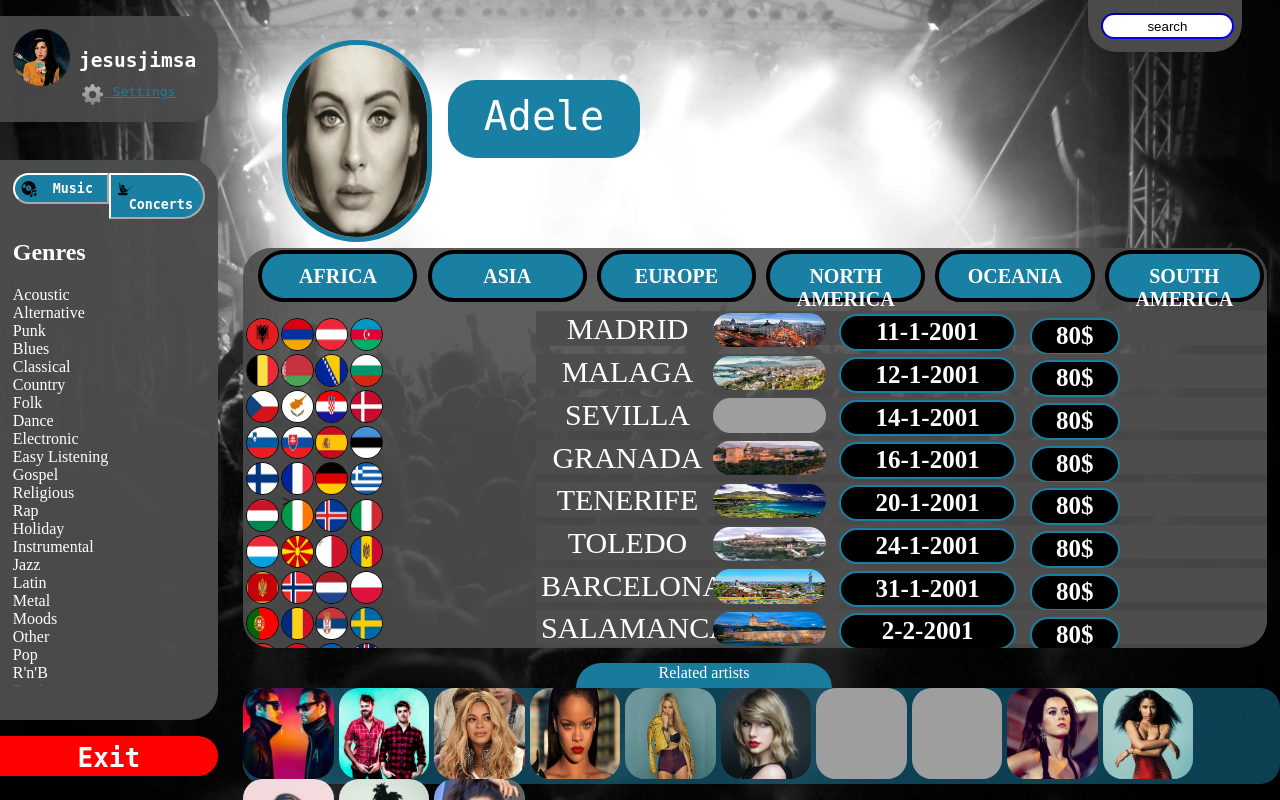
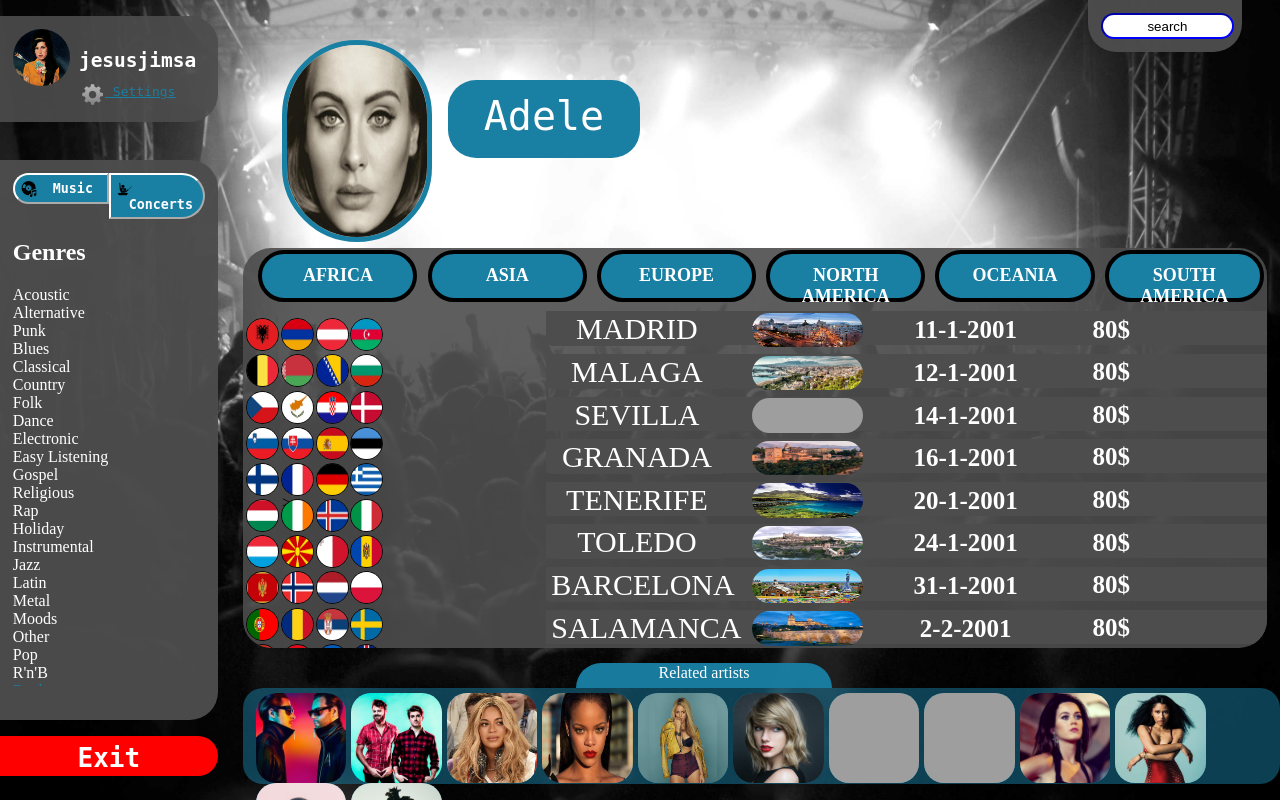
Before and after one commit to jesusjimsa/MuCr, a PHP site: page /html/MuCr_concerts_1.html in a window 1280 px wide. Run offline with PHP 8.4, Linux system fonts and the light colour scheme; grey boxes are pictures that could not be loaded.

Commit message:
Placing elements

```diff
--- a/css/MuCr.css
+++ b/css/MuCr.css
@@ -2337,14 +2337,16 @@
 	overflow-y: hidden;
 	overflow-x: hidden;
 }
+
 .listaciudades .continentes{
-	background-color: rgba(0,0,0,0)
+	background-color: rgba(0,0,0,0);
 	position:relative;
 	top:0px;
 	border-radius:28px 28px 0px 0px;
 	height:15%;
 	width: 100%;
 }
+
 .listaciudades .continentes .cont{
 	background-color: #197fa3;
 	position: relative;
@@ -2358,20 +2360,21 @@
 	margin-left: 1%;
 	text-align: center;
 	padding-top: 1%;
-	font-size: 20px;
+	font-size: 18px;
 	color: white;
 	font-weight: bold;
 }
 
-.listaciudades .ciudades{
+.listaciudades .countries{
 	position:relative;
 	border-radius:0px 0px 0px 28px;
 	top:0px;
 	left:0px;
 	height:85%;
-	width: 15%;
-}
-.listaciudades .ciudades .flag{
+	width: 15.5%;
+}
+
+.listaciudades .countries .flag{
 	position:relative;
 	height:31px;
 	width:31px;
@@ -2383,20 +2386,22 @@ border:1px solid #000000;
 	margin-left: 1%;
 	margin-bottom: 2%;
 }
-.listaciudades .ciudades .flag img{
+
+.listaciudades .countries .flag img{
 	height: 100%;
 	width:100%;
 	position: relative;
 	border-radius: 200px 200px 200px 200px;
 	z-index: 0;
 }
-.listaciudades .ciudades .flag .titulo{
+
+.listaciudades .countries .flag .titulo{
 	position: relative;
 	background-color: #197fa3;
 	color:white;
 	height: 70%;
 	width:100%;
-	bottom: 35px;
+	bottom: 36px;
 	z-index: 1;
 	border-radius: 200px 200px 200px 200px;
 	text-align: center;
@@ -2404,9 +2409,10 @@ margin-bottom: 2%;
 	font-size: 10px;
 	font-weight: bold;
 	opacity: 0;
-}
-
-.listaciudades .ciudades .flag .titulo:hover {
+	cursor: pointer;
+}
+
+.listaciudades .countries .flag .titulo:hover {
 	opacity: 1;
 }
 
@@ -2414,11 +2420,12 @@ opacity: 1;
 	position:relative;
 	border-radius:0px 0px 28px 0px;
 	bottom:85%;
-	left:15%;
+	left:16%;
 	height:85%;
-	width: 85%;
+	width: 84%;
 	overflow-y: scroll;
 }
+
 .listaciudades .horarios .hora{
 	background-color: rgba(77,77,77,1);
 	top:1%;
@@ -2428,6 +2435,7 @@ height: 10%;
 	width:99.5%;
 	margin-bottom: 1%;
 }
+
 .listaciudades .horarios .hora .nombre{
 	position: relative;
 	background-color:rgba(77,77,77,1);
@@ -2440,24 +2448,26 @@ text-align: center;
 	padding-top: 1px;
 	font-size:30px;
 }
+
 .listaciudades .horarios .imagen{
 	position: relative;
-	left:20.5%;
+	left:24%;
 	bottom:33px;
 	height: 101%;
 	width:13%;
 	border-radius: 20px 20px 20px;
 }
+
 .listaciudades .horarios .imagen img{
 	position: relative;
 	height:100%;
 	width:100%;
 	border-radius: 20px 20px 20px;
 }
+
 .listaciudades .horarios .time{
-	background-color: black;
-	position: relative;
-	left:35%;
+	position: relative;
+	left:39%;
 	height: 89%;
 	width:20%;
 	bottom:66px;
@@ -2466,13 +2476,11 @@ border-radius: 20px 20px 20px;
 	padding-top:2px;
 	font-weight: bold;
 	font-size: 25px;
-	border-radius: 20px 20px 20px 20px;
-	border:2px solid #197fa3;
-}
+}
+
 .listaciudades .horarios .price{
-	background-color:black;
-	position: relative;
-	left:57%;
+	position: relative;
+	left:61%;
 	height: 91%;
 	width:10%;
 	bottom:99px;
@@ -2481,9 +2489,8 @@ border-radius: 20px 20px 20px;
 	padding-top:2px;
 	font-weight: bold;
 	font-size: 25px;
-	border-radius: 20px 20px 20px 20px;
-	border:2px solid #197fa3;
-}
+}
+
 .listaciudades .horarios .asistir{
 	position:relative;
 	background-color: green;
@@ -2520,6 +2527,8 @@ border-radius: 20px 20px 20px;
 
 .artistarelbox .box{
 	position:relative;
+	top: 5%;
+	left: 1.2%;
 	width:90.5px;
 	height:90.5px;
 	background-color: green;
@@ -2541,7 +2550,7 @@ border-radius: 20px 20px 20px;
 	opacity: 0;
 }
 
- .artistarelbox .box .titulo:hover{
+ .artistarelbox .box:hover .titulo{
 	opacity: 1;
 }
 
--- a/html/MuCr_concerts_1.html
+++ b/html/MuCr_concerts_1.html
@@ -104,7 +104,7 @@
 				<div class="cont">OCEANIA</div>
 				<div class="cont">SOUTH AMERICA</div>
 		</div>
-		<div class="ciudades">
+		<div class="countries">
 			<div class="flag"><img src="../img/flags/alb.jpg"><div class="titulo">ALB</div></div>
 			<div class="flag"><img src="../img/flags/arm.jpg"><div class="titulo">ARM</div></div>
 			<div class="flag"><img src="../img/flags/aus.jpg"><div class="titulo">AUS</div></div>
@@ -146,13 +146,14 @@
 			<div class="flag"><img src="../img/flags/ucr.jpg"><div class="titulo">UKR</div></div>
 			<div class="flag"><img src="../img/flags/uk.jpg"><div class="titulo">GRB</div></div>
 		</div>
+
 		<div class="horarios">
 			<div class="hora">
 				<div class="nombre">MADRID</div>
 				<div class="imagen"><img src="../img/ciudades/madrid.jpg"></div>
 				<div class="time">11-1-2001</div>
 				<div class="price">80$</div>
-				<button class="asistir">I've seen</button>
+				<button class="asistir">Attended</button>
 			</div>
 
 			<div class="hora">
@@ -160,7 +161,7 @@
 				<div class="imagen"><img src="../img/ciudades/malaga.jpg"></div>
 				<div class="time">12-1-2001</div>
 				<div class="price">80$</div>
-				<button class="asistir">I've seen</button>
+				<button class="asistir">Attended</button>
 			</div>
 
 			<div class="hora">
@@ -168,7 +169,7 @@
 				<div class="imagen"><img src="../img/ciudades/sevilla.jpg"></div>
 				<div class="time">14-1-2001</div>
 				<div class="price">80$</div>
-				<button class="asistir">I've seen</button>
+				<button class="asistir">Attended</button>
 			</div>
 
 			<div class="hora">
@@ -176,7 +177,7 @@
 				<div class="imagen"><img src="../img/ciudades/granada.jpg"></div>
 				<div class="time">16-1-2001</div>
 				<div class="price">80$</div>
-				<button class="asistir">I've seen</button>
+				<button class="asistir">Attended</button>
 			</div>
 
 			<div class="hora">
@@ -184,7 +185,7 @@
 				<div class="imagen"><img src="../img/ciudades/tenerife.jpg"></div>
 				<div class="time">20-1-2001</div>
 				<div class="price">80$</div>
-				<button class="asistir">I've seen</button>
+				<button class="asistir">Attended</button>
 			</div>
 
 			<div class="hora">
@@ -192,7 +193,7 @@
 				<div class="imagen"><img src="../img/ciudades/toledo.jpg"></div>
 				<div class="time">24-1-2001</div>
 				<div class="price">80$</div>
-				<button class="asistir">I've seen</button>
+				<button class="asistir">Attended</button>
 			</div>
 
 			<div class="hora">
@@ -200,7 +201,7 @@
 				<div class="imagen"><img src="../img/ciudades/barcelona.jpg"></div>
 				<div class="time">31-1-2001</div>
 				<div class="price">80$</div>
-				<button class="asistir">I've seen</button>
+				<button class="asistir">Attended</button>
 			</div>
 
 			<div class="hora">
@@ -208,7 +209,7 @@
 				<div class="imagen"><img src="../img/ciudades/salamanca.jpg"></div>
 				<div class="time">2-2-2001</div>
 				<div class="price">80$</div>
-				<button class="asistir">I've seen</button>
+				<button class="asistir">Attended</button>
 			</div>
 
 			<div class="hora">
@@ -216,7 +217,7 @@
 				<div class="imagen"><img src="../img/ciudades/valencia.jpg"></div>
 				<div class="time">7-2-2001</div>
 				<div class="price">80$</div>
-				<button class="asistir">I've seen</button>
+				<button class="asistir">Attended</button>
 			</div>
 
 		</div>
@@ -277,10 +278,6 @@
 			<img src="../img/covers/Pop/weeknd.jpg">
 			<div class="titulo">Weeknd</div>
 		</div>
-		<div class="box">
-			<img src="../img/covers/Pop/demiLovato.png">
-			<div class="titulo">Demi Lovato</div>
-		</div>
 	</div>
 
 </body>
```
Also changed, not shown: html/MuCr_Concerts.html (+13 -14 lines). Lines whose indentation alone changed are shown as unchanged.
